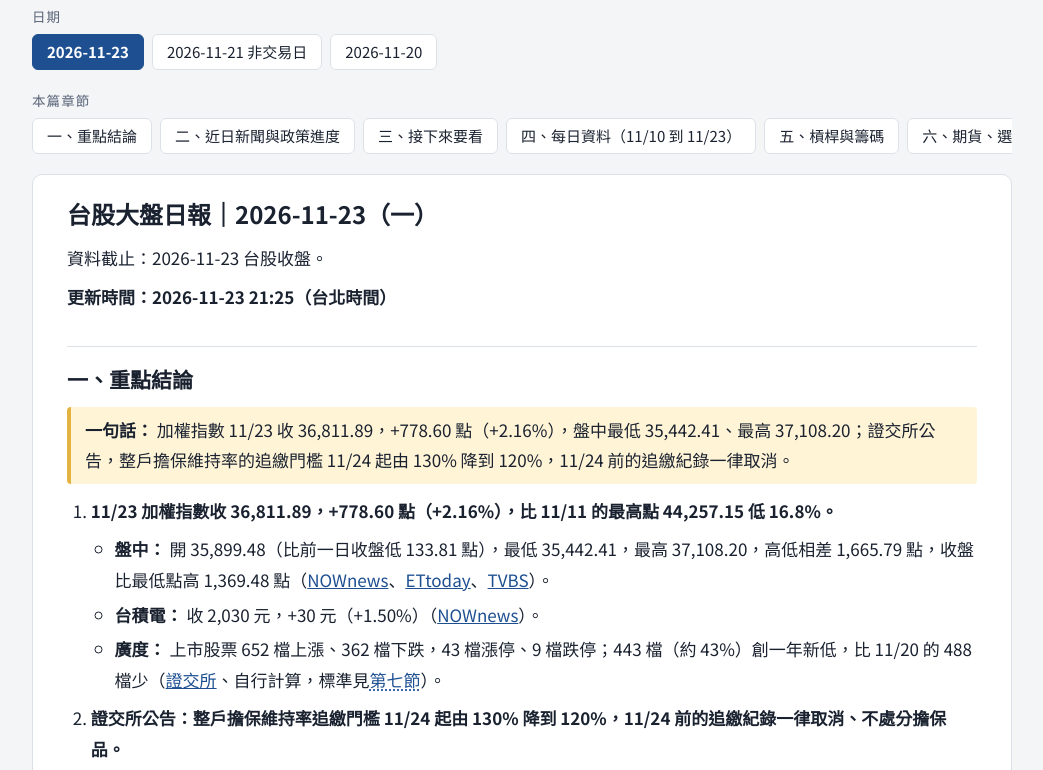
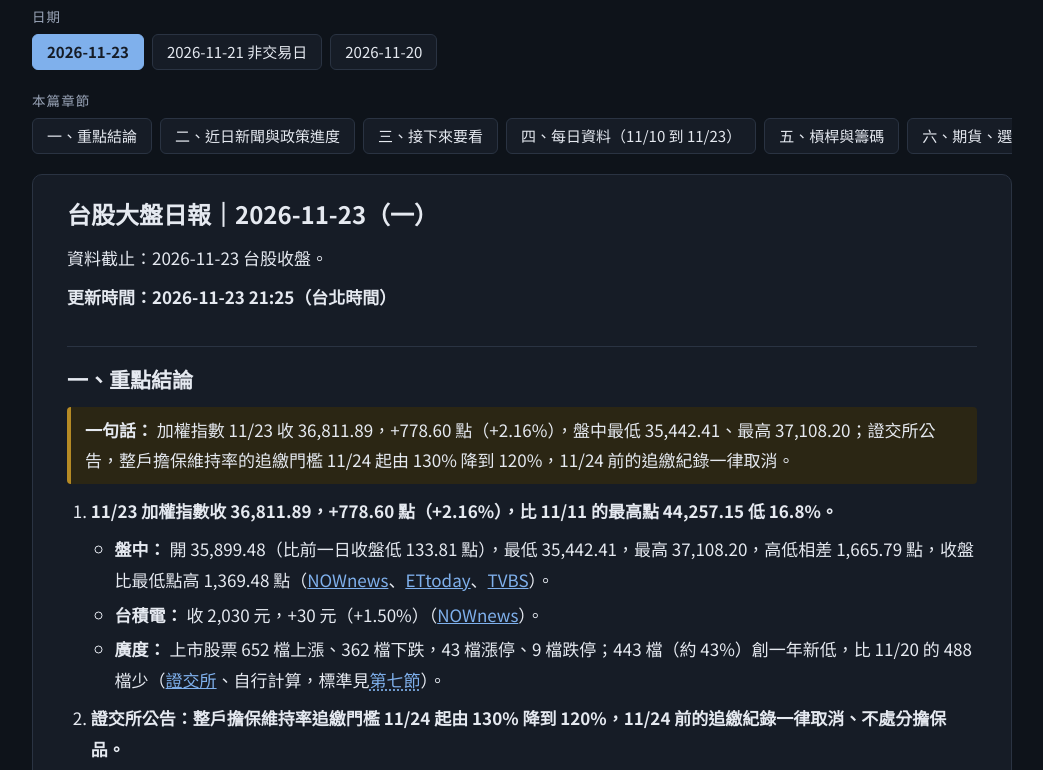
Before and after one commit to notebook-lab/tw-market-daily, a plain HTML site: page index.html in a window 1280 px wide. Shown: the part 85-855 px from the top of the page, without its empty margins (118-1161 px from the left). Drawn offline with nearby package versions, Linux system fonts and the light colour scheme.

Commit message:
Update 2026-11-23 21:44

```diff
--- a/index.html
+++ b/index.html
@@ -10,28 +10,18 @@
 <style>
   /* Layout: a single reading column, date archive on top, section jump chips under it, report body below. */
   :root {
-    --bg: #f4f5f7;
-    --surface: #ffffff;
-    --fg: #1a2230;
-    --muted: #596478;
-    --line: #dce0e7;
-    --accent: #1d4f91;
-    --accent-soft: #e4ecf7;
-    --callout: #fff4d6;
-    --callout-line: #e3b341;
-    --code: #eceff4;
+    /* 固定暗色系（使用者決定 2026-11-23），不跟系統深淺色切換 */
+    --bg: #0e131a;
+    --surface: #161c26;
+    --fg: #e5e9f0;
+    --muted: #9aa5b8;
+    --line: #2a3342;
+    --accent: #7fb0ec;
+    --accent-soft: #1d2b40;
+    --callout: #2b2614;
+    --callout-line: #b58a25;
+    --code: #1f2733;
     --font-body: "Noto Sans TC", "PingFang TC", "Microsoft JhengHei", system-ui, sans-serif;
-  }
-  @media (prefers-color-scheme: dark) {
-    :root:not([data-theme="light"]) {
-      --bg: #10151d; --surface: #171d27; --fg: #e5e9f0; --muted: #98a3b5; --line: #2a3342;
-      --accent: #7fb0ec; --accent-soft: #1d2b40; --callout: #2b2614; --callout-line: #b58a25; --code: #1f2733;
-      color-scheme: dark;
-    }
-  }
-  :root[data-theme="dark"] {
-    --bg: #10151d; --surface: #171d27; --fg: #e5e9f0; --muted: #98a3b5; --line: #2a3342;
-    --accent: #7fb0ec; --accent-soft: #1d2b40; --callout: #2b2614; --callout-line: #b58a25; --code: #1f2733;
     color-scheme: dark;
   }
   * { box-sizing: border-box; }
@@ -76,9 +66,7 @@
   tbody tr:last-child td { border-bottom: 0; }
   tbody tr:nth-child(even) td { background: color-mix(in srgb, var(--accent-soft) 35%, transparent); }
   td[align="right"], th[align="right"] { text-align: right; }
-  :root { --neg: #b4432b; }
-  @media (prefers-color-scheme: dark) { :root:not([data-theme="light"]) { --neg: #f0866b; } }
-  :root[data-theme="dark"] { --neg: #f0866b; }
+  :root { --neg: #f0866b; }
   .charts { margin: 18px 0 8px; }
   .charts .ch-kicker { font-size: 13px; letter-spacing: .12em; color: var(--muted); margin: 0 0 2px; }
   .charts .ch-fig { margin: 0 0 22px; padding-top: 10px; border-top: 2px solid var(--fg); }
```
